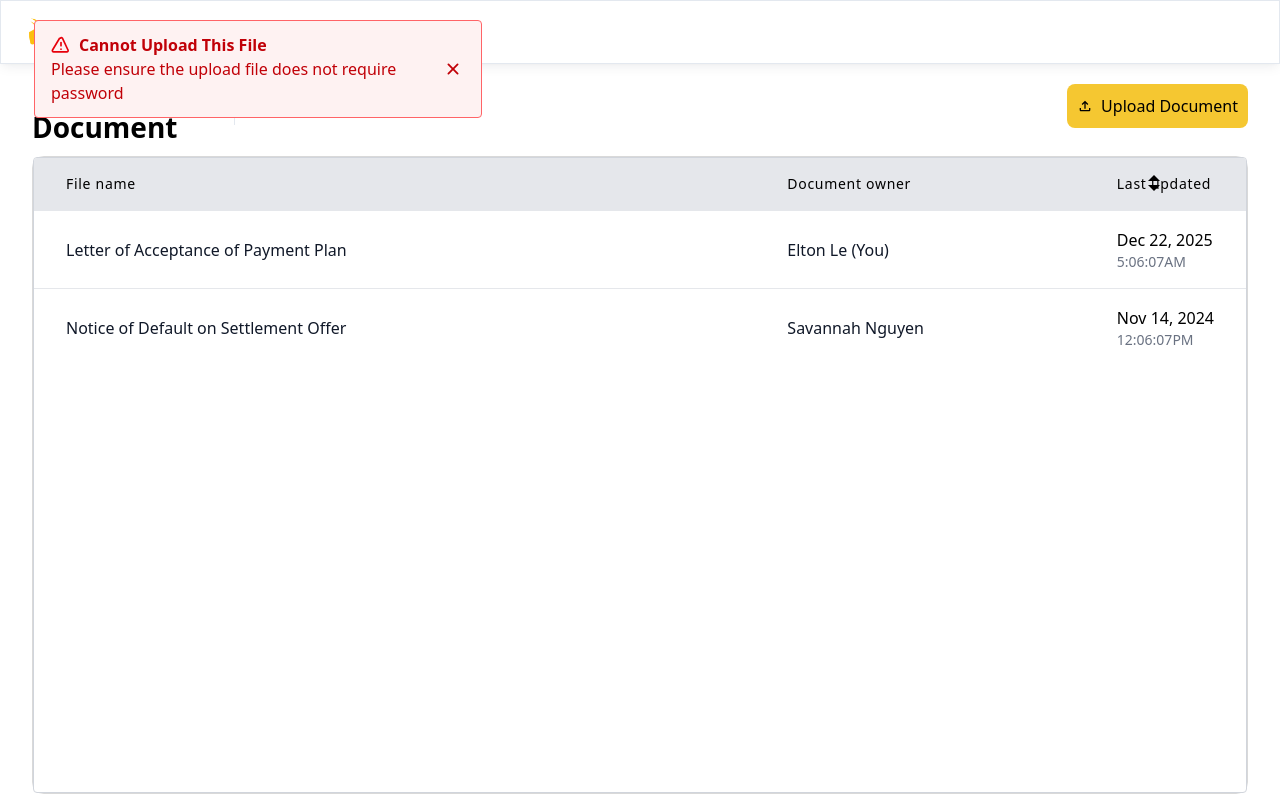
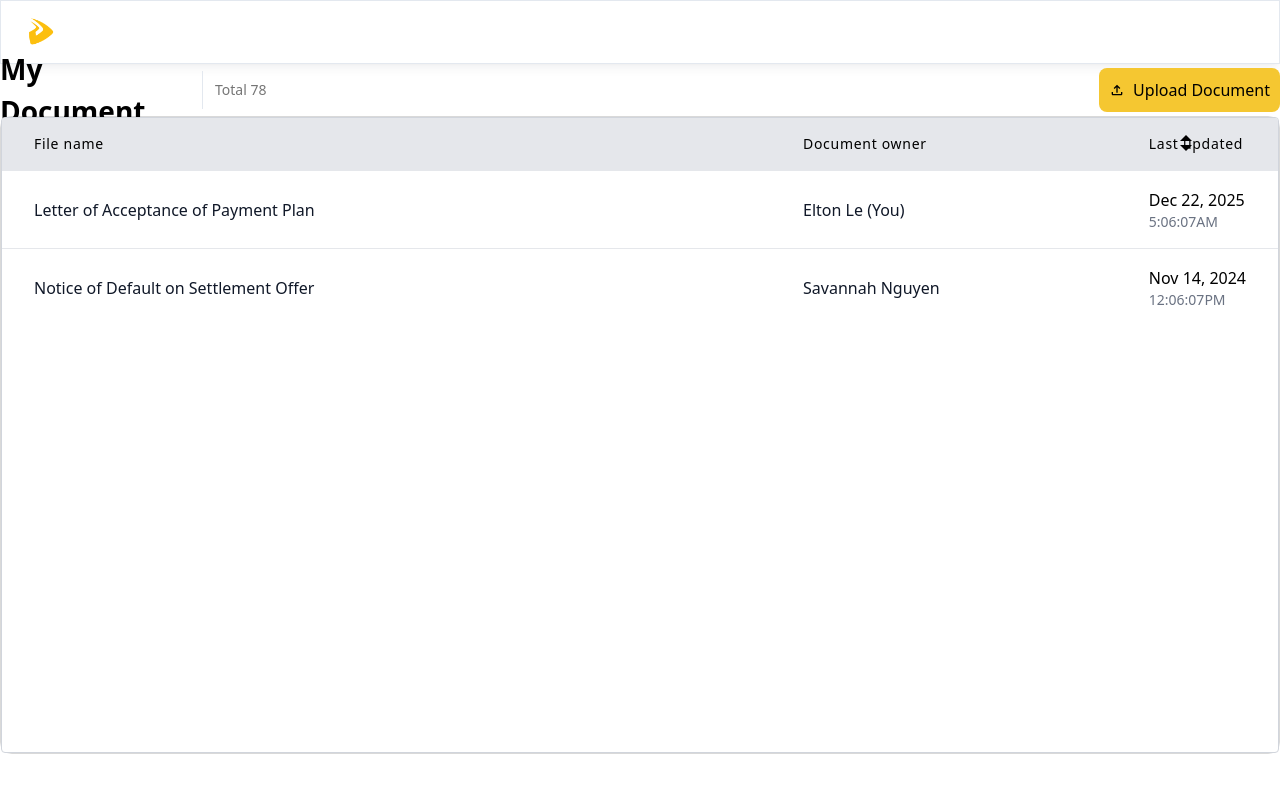
Before and after one commit to NCHLong2507/PDFViewer, a React (Vite) app in the folder client/: page /document in a window 1280 px wide. Built offline with nearby package versions, Linux system fonts and the light colour scheme.

Commit message:
Update upload document feature

```diff
--- a/client/src/components/DocumentContainer.tsx
+++ b/client/src/components/DocumentContainer.tsx
@@ -1,8 +1,14 @@
 import EmptyDocument from '../assets/EmptyDocument.png';
 import UploadButton from './Uploadbutton';
 import { IoMdArrowDropdown, IoMdArrowDropup  } from "react-icons/io";
+import { RiAlertLine } from "react-icons/ri";
+import { IoClose } from "react-icons/io5";
+import { FiCheckCircle } from "react-icons/fi";
+import { useState } from 'react';
 
 export default function DocumentContainer() {
+  const [showAlert, setShowAlert] = useState(false);
+  const [showSuccess,setShowSuccess] = useState(false);
   const isEmpty = false;
   const documents = [
     {
@@ -19,8 +25,10 @@ export default function DocumentContainer() {
     },
     // Thêm các dòng khác tương tự
   ];
+
+
+
   return (
-
     <section className="w-full h-[638px] flex justify-center items-center rounded-[12px] border-[1px] border-[rgba(217,217,217,1)]">
       {isEmpty ? (
         <div className="w-[232px] h-[308px] gap-[24px] flex flex-col items-center justify-center">
@@ -32,23 +40,37 @@ export default function DocumentContainer() {
         </div>
       ) : (
         <div className="overflow-x-auto w-full min-h-full bg-white rounded border border-gray-300">
-          <div className="max-w-md mx-auto absolute top-[20px] bg-red-50 border border-red-400 text-red-700 px-4 py-3 rounded" role="alert">
-            <strong className="font-bold flex items-center gap-2">
-              <svg className="w-5 h-5 text-red-600" fill="none" stroke="currentColor" strokeWidth="2" viewBox="0 0 24 24" strokeLinecap="round" strokeLinejoin="round">
-                <path d="M10.29 3.86L1.82 18a1.5 1.5 0 001.28 2.25h16a1.5 1.5 0 001.28-2.25L13.71 3.86a1.5 1.5 0 00-2.42 0z"></path>
-                <line x1="12" y1="9" x2="12" y2="13"></line>
-                <line x1="12" y1="17" x2="12.01" y2="17"></line>
-              </svg>
-              Cannot Upload This File
-            </strong>
-            <span className="block sm:inline mt-1">Please ensure the upload file does not require password</span>
-            <button className="absolute top-0 bottom-0 right-0 px-4 py-3" aria-label="Close alert">
-              <svg className="fill-current h-6 w-6 text-red-700" role="button" xmlns="http://www.w3.org/2000/svg" viewBox="0 0 20 20">
-                <title>Close</title>
-                <path d="M14.348 5.652a.75.75 0 00-1.06 0L10 8.94 6.712 5.652a.75.75 0 10-1.06 1.06L8.94 10l-3.288 3.288a.75.75 0 101.06 1.06L10 11.06l3.288 3.288a.75.75 0 101.06-1.06L11.06 10l3.288-3.288a.75.75 0 000-1.06z" />
-              </svg>
-            </button>
-          </div>
+          {
+            showAlert && (
+              <div className="absolute flex top-[670px] left-[1092px] w-[392px] bg-red-50 border border-red-400 text-red-700 px-4 py-3 rounded-[8px] items-start gap-3" role="alert">
+                <div className="pt-1">
+                  <RiAlertLine className='w-5 h-5 text-red-600'/>
+                </div>
+
+                <div className="flex-1">
+                  <strong className="font-bold block">Cannot Upload This File</strong>
+                  <span className="block mt-1">Please ensure the upload file does not require password</span>
+                </div>
+
+                <button onClick={()=> setShowAlert(false)} className="absolute top-0 right-0 px-4 py-3" aria-label="Close alert">
+                  <IoClose className='h-[24px] w-[24px] text-red-700'/>
+                </button>
+              </div>
+            )
+          }
+          {
+            showSuccess && (
+              <div className="flex absolute top-[695px] left-[1092px] items-center justify-between w-[392px] bg-green-50 border-[1px] border-green-400 text-green-700 px-4 py-3 rounded-[8px] shadow-md">
+                <div className="flex items-center gap-2">
+                  <FiCheckCircle className="w-5 h-5" />
+                  <span className="font-medium">Uploaded successfully</span>
+                </div>
+                <button onClick={()=> setShowSuccess(false)} className="top-0 right-0">
+                  <IoClose className="w-4 h-4" />
+                </button>
+              </div>
+            )
+          }
           <table className="min-w-full divide-y divide-gray-200">
             <thead className="bg-gray-200">
               <tr>
--- a/client/src/components/SignupContainer.tsx
+++ b/client/src/components/SignupContainer.tsx
@@ -81,6 +81,10 @@ export default function SignupContainer() {
         const result = await signup({name:fullnameField.value,email:emailField.value,password:passwordField.value});
         if (result && result.success) {
           navigate(`/verifyemail?email=${emailField.value}`)
+        } else {
+          if (result.statusCode == 409) {
+            emailField.setError('Existing email')
+          }
         }
       } catch(err) {
         const error = err as any;
--- a/client/src/components/Uploadbutton.tsx
+++ b/client/src/components/Uploadbutton.tsx
@@ -1,12 +1,48 @@
 import { MdOutlineFileUpload } from "react-icons/md";
-
+import { useRef } from "react";
+import api from '../api/axios';
 export default function UploadButton() {
+  const fileInputRef = useRef<HTMLInputElement>(null);
+  const handleButtonClick = () => {
+    if (fileInputRef.current) {
+      fileInputRef.current.click();
+    }
+  };
+  const handleFileChange = async (e: React.ChangeEvent<HTMLInputElement>) => {
+    const file = e.target.files?.[0];
+    if (file) {
+      const formData = new FormData();
+      formData.append('file',file);
+      try {
+        await api.post('/document/upload', formData, {
+          headers: {
+            'Content-Type': 'multipart/form-data',
+          },
+        });
+      } catch (err) {
+        const error = err as any;
+        console.log(error);
+      }
+    }
+  }
   return (
-    <button className="inline-block  rounded-[8px] p-[10px] bg-[rgba(245,199,49,1)]">
+    <div>
+      <input
+        type="file"
+        ref={fileInputRef}
+        style={{ display: "none" }}
+        accept="application/pdf"
+        onChange={handleFileChange}
+      />
+      <button
+      className="inline-block  rounded-[8px] p-[10px] bg-[rgba(245,199,49,1)]"
+      onClick={handleButtonClick}>
         <div className="flex justify-center items-center gap-[8px]">
           <span className="inline"><MdOutlineFileUpload className="w-[16px] h-[16px]"/></span>
           Upload Document
         </div>
       </button>
+    </div>
+
   )
 }
--- a/client/src/pages/Document/DocumentList.tsx
+++ b/client/src/pages/Document/DocumentList.tsx
@@ -1,8 +1,9 @@
 import DocumentHeader from '../../components/DocumentHeader';
 import DocumentContainer from '../../components/DocumentContainer';
 export default function DocumentList() {
+
   return (
-    <div className="flex mt-[16px] flex-col justify-center items-center mx-[32px] gap-[24px] ">
+    <div>
       <DocumentHeader/>
       <DocumentContainer/>
     </div>
```
Lines whose indentation alone changed are shown as unchanged.
